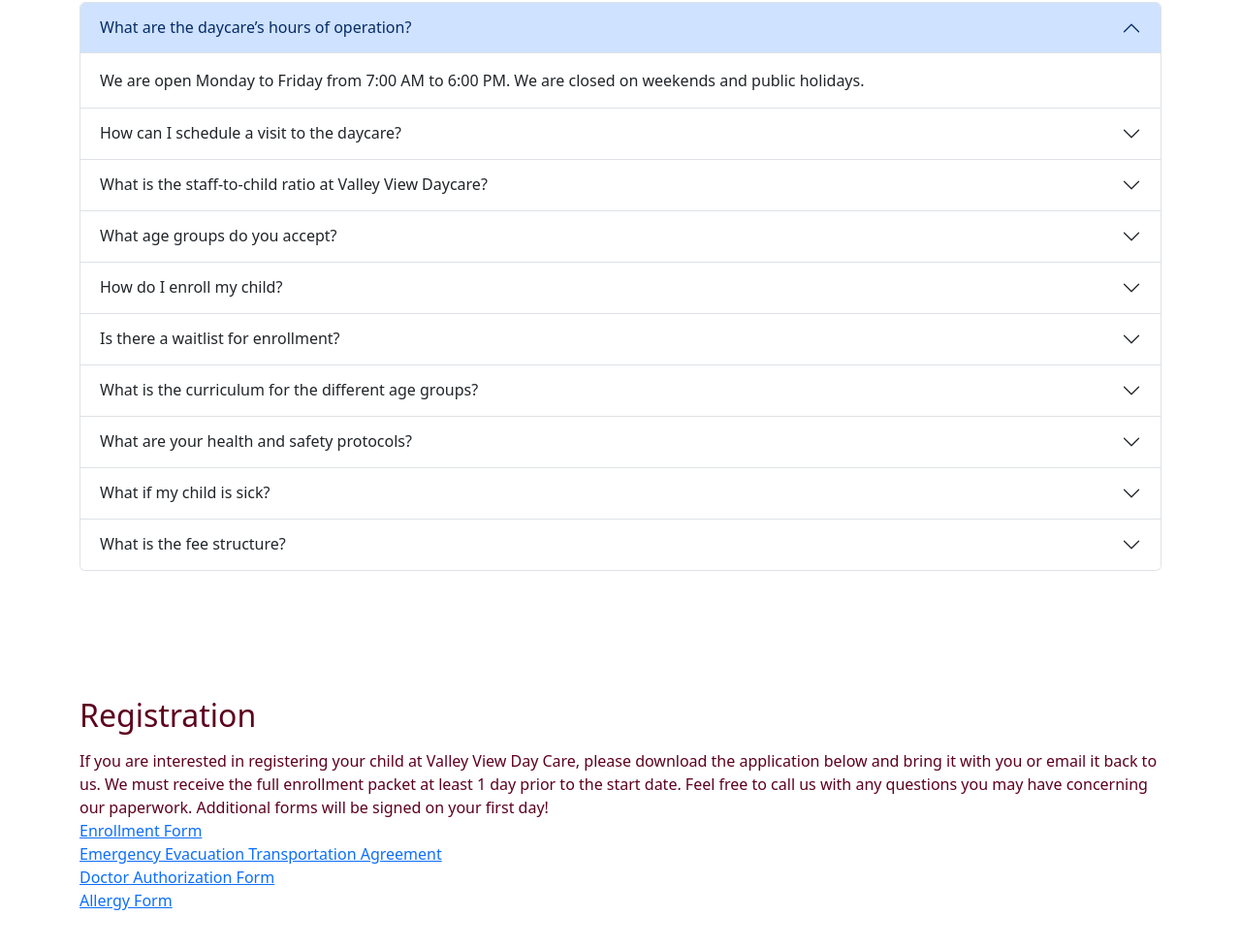
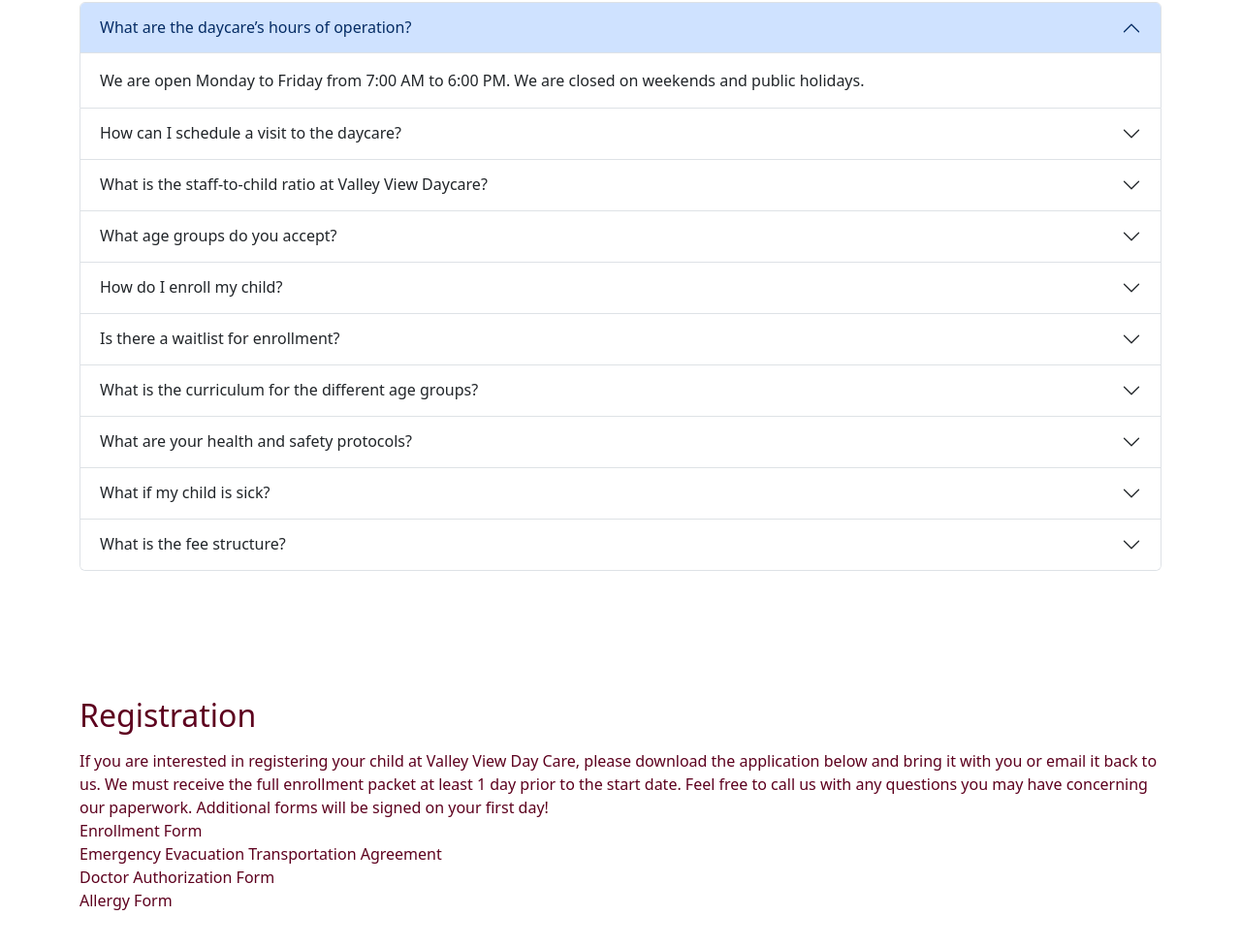
Before and after one commit to mrsaif888/vvdc, a plain HTML site: page parentsresources.html in a window 1280 px wide. Shown: the part 888-1865 px from the top of the page at 97% size. Drawn offline with nearby package versions, Linux system fonts and the light colour scheme.

Commit message:
Style the anchor tags

```diff
--- a/style.css
+++ b/style.css
@@ -409,6 +409,12 @@ max-width: 400px;
     height: auto;
     max-width: 400px;
 }
+/* parent Resources page */
+.reg-form a{
+    text-decoration: none;
+    color: var(--clr-primary-dark);
+    font-weight:500 ;
+}
     /* contact us page */
     .contact-bg{
         background-image: url('contact-bg.jpg');
```
